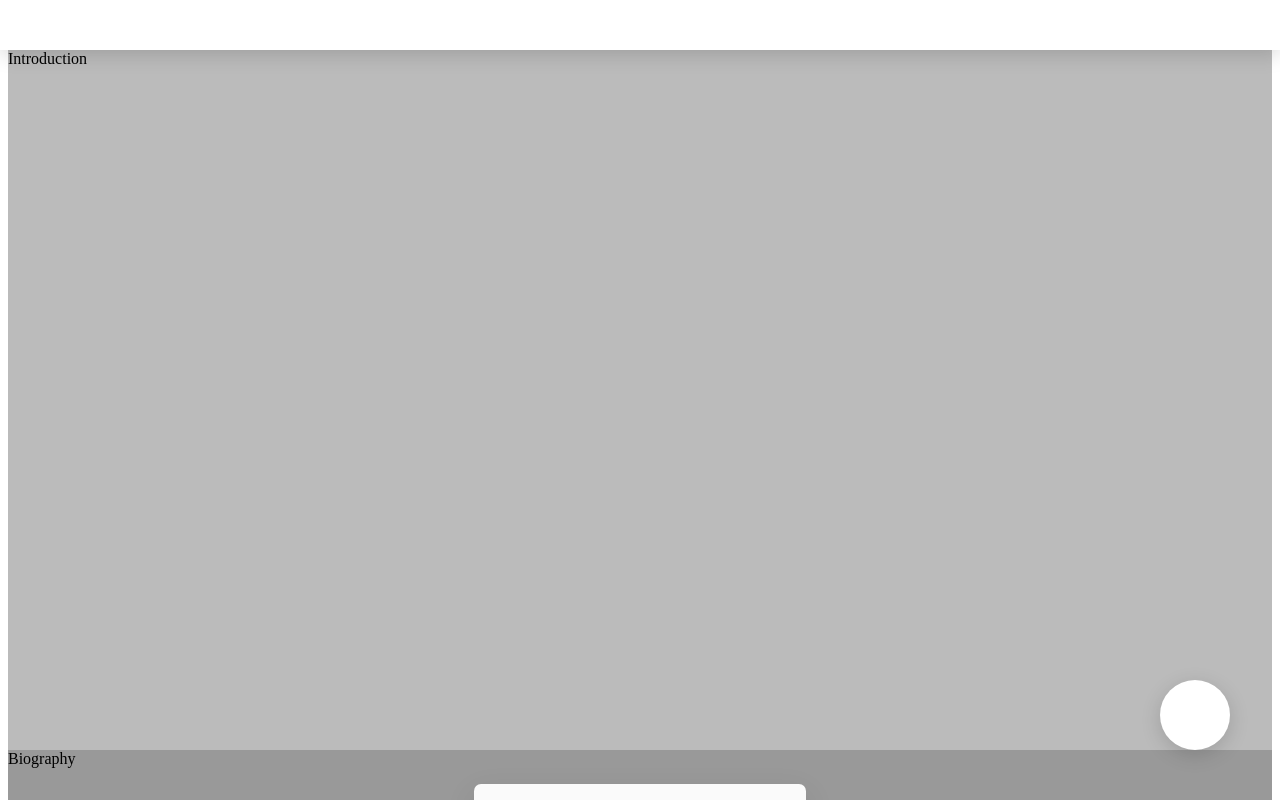
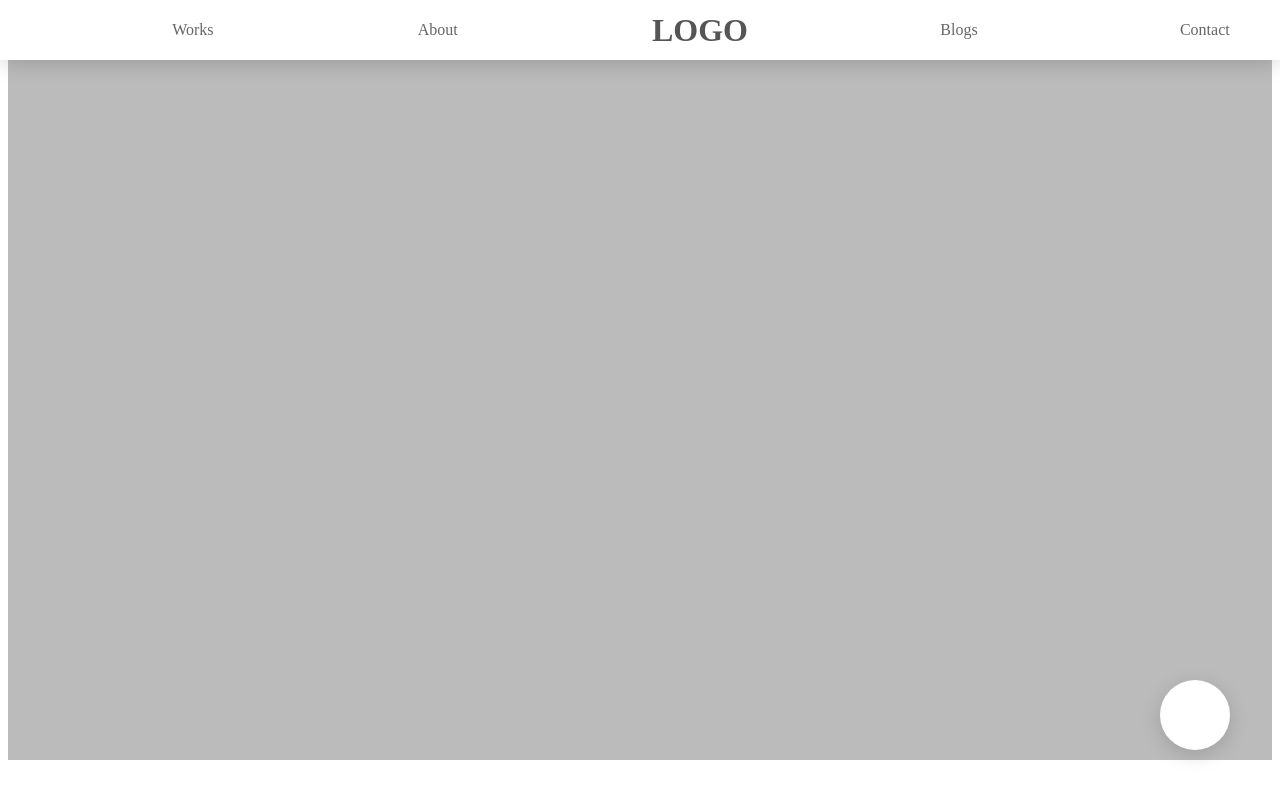
Before and after one commit to ChampTiravat/alphabet, a Next.js app in the folder ui/: page / in a window 1280 px wide. Shown: the top 800 px of the page. Built offline with nearby package versions, Linux system fonts and the light colour scheme.

Commit message:
:sparkles: Created new navbar

```diff
--- /dev/null
+++ b/ui/components/Navbar.tsx
@@ -0,0 +1,130 @@
+import React from "react";
+import styled, { keyframes } from "styled-components";
+
+const NAVBAR_HEIGHT: string = "60px";
+const BOX_BORDER_RADIUS: string = "7px";
+
+const ContentWrapper = styled("div")`
+  display: flex;
+  justify-content: space-between;
+  align-items: center;
+  margin: 0 auto;
+  padding: 0;
+  width: 1400px;
+  /* background-color: blue; */
+`;
+
+const NavbarContainer = styled("div")`
+  position: fixed;
+  top: 0;
+  left: 0;
+  right: 0;
+  margin: 0;
+  padding: 0;
+  height: ${NAVBAR_HEIGHT};
+  width: 100%;
+  background-color: #fff;
+  /* background-color: green; */
+  box-shadow: 0 5px 20px rgba(0, 0, 0, 0.15);
+`;
+
+const NavbarHeader = styled("div")`
+  /* background: red; */
+  height: ${NAVBAR_HEIGHT};
+  width: 200px;
+  display: flex;
+  justify-content: space-around;
+  align-items: center;
+`;
+
+const AppLogoImage = styled("span")`
+  display: inline-block;
+  margin: 0;
+  width: 40px;
+  height: 40px;
+  border-radius: 50%;
+  background-color: #888;
+`;
+
+const AppLogoText = styled("h1")`
+  display: inline-block;
+  margin: 0;
+  font-weight: 600;
+  font-size: 2em;
+  cursor: pointer;
+  color: #555;
+`;
+
+const NavbarPanel = styled("div")`
+  /* background-color: yellow; */
+  cursor: pointer;
+  width: 900px;
+  /* display: flex;
+  justify-content: space-between;
+  align-items: center; */
+`;
+
+const NavbarMenu = styled("ul")`
+  display: flex;
+  justify-content: space-evenly;
+  align-items: center;
+  /* display: inline-block; */
+  width: auto;
+  margin: 0;
+  padding: 0;
+  list-style: none;
+`;
+
+const NavbaMenuList = styled("li")`
+  /* background-color: orange; */
+  display: inline-block;
+  padding: 0.7em 2em;
+  margin: 0;
+  border-radius: ${BOX_BORDER_RADIUS};
+  cursor: pointer;
+  color: #666;
+  /* border: 1px solid red; */
+  &:hover {
+    background-color: #ccc;
+    color: #fff;
+  }
+`;
+
+const Navbar: React.FC = () => {
+  //
+  return (
+    <NavbarContainer>
+      <ContentWrapper>
+        <NavbarPanel>
+          <NavbarMenu>
+            {/* <a><NavbaMenuList>BLOGS</NavbaMenuList></a> */}
+            <a>
+              <NavbaMenuList>Works</NavbaMenuList>
+            </a>
+            <a>
+              <NavbaMenuList>About</NavbaMenuList>
+            </a>
+          </NavbarMenu>
+        </NavbarPanel>
+        <NavbarHeader>
+          {/* <AppLogoImage /> */}
+          <a>
+            <AppLogoText>LOGO</AppLogoText>
+          </a>
+        </NavbarHeader>
+        <NavbarPanel>
+          <NavbarMenu>
+            <a>
+              <NavbaMenuList>Blogs</NavbaMenuList>
+            </a>
+            <a>
+              <NavbaMenuList>Contact</NavbaMenuList>
+            </a>
+          </NavbarMenu>
+        </NavbarPanel>
+      </ContentWrapper>
+    </NavbarContainer>
+  );
+};
+
+export default Navbar;
--- a/ui/layout/App/index.tsx
+++ b/ui/layout/App/index.tsx
@@ -1,5 +1,7 @@
 import React from "react";
 import styled, { keyframes } from "styled-components";
+
+import Navbar from "../../components/Navbar";
 
 const AppLayoutContainer = styled("div")`
   margin: 0 auto;
@@ -64,20 +66,8 @@ const SidebarMenu = styled("div")<{ delay: string }>`
   }
 `;
 
-const Navbar = styled("div")`
-  position: fixed;
-  top: 0;
-  left: 0;
-  right: 0;
-  margin: 0;
-  height: 50px;
-  width: 100%;
-  background-color: #fff;
-  box-shadow: 0 5px 20px rgba(0, 0, 0, 0.15);
-`;
-
 const ContentContainer = styled("div")`
-  margin-top: 50px;
+  margin-top: 60px;
 `;
 
 const FloatingMenuButton = styled("div")`
--- a/ui/pages/index.tsx
+++ b/ui/pages/index.tsx
@@ -8,15 +8,17 @@ import PageHeader from "../components/PageHeader";
 
 const IndexPage: React.FC = () => (
   <AppLayout>
-    <PageHeader>Introduction</PageHeader>
-    <Section bg="#999">
+    <PageHeader>
+      {/*  */}
+    </PageHeader>
+    {/* <Section bg="#999">
       Biography
       <div>
         <Card />
       </div>
     </Section>
     <Section bg="#888">Blog and Thought</Section>
-    <Section>Portfolio</Section>
+    <Section>Portfolio</Section> */}
   </AppLayout>
 );
 
```
